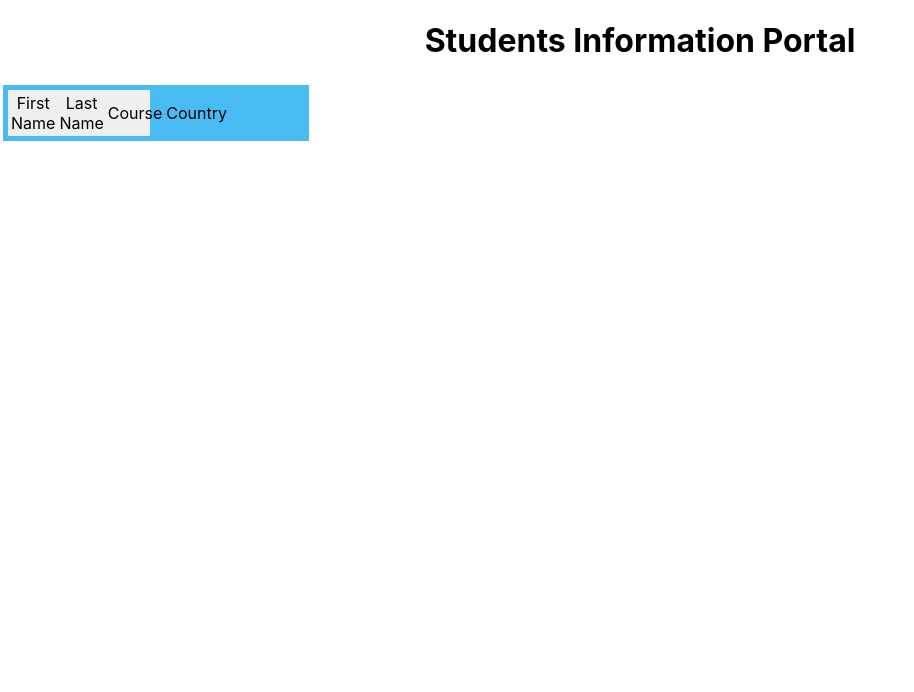
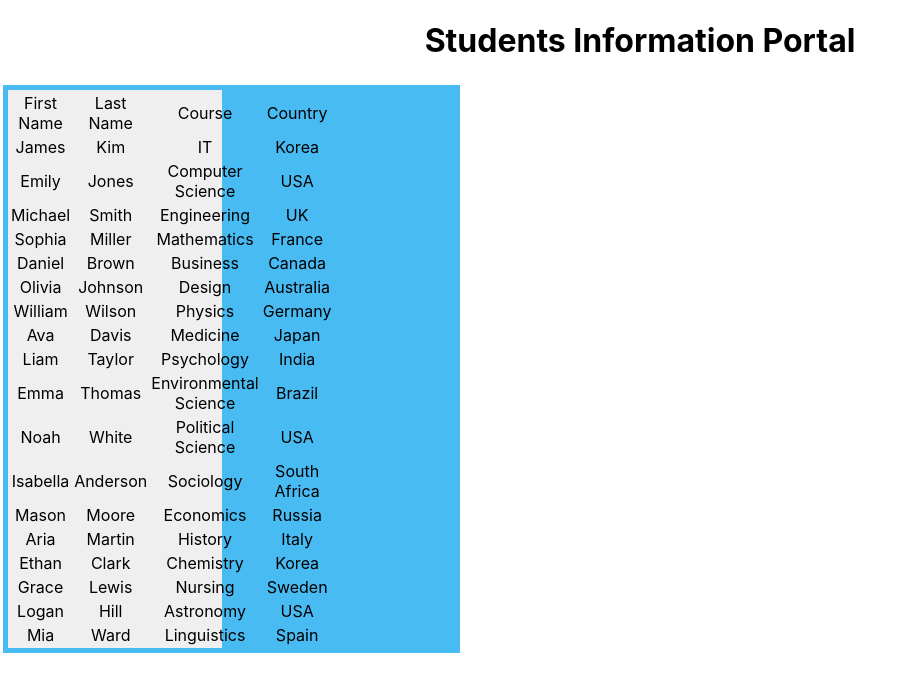
Before and after one commit to piyumalBhathiya/StudentInformationPortal, a React (Create React App) app in the folder myapp/: page / in a window 1280 px wide. Shown: the top 692 px of the page, without its empty margins (0-914 px from the left). Built offline with nearby package versions, Linux system fonts and the light colour scheme.

Commit message:
get data from parent and print using map

```diff
--- a/myapp/src/Components/StudentTable.js
+++ b/myapp/src/Components/StudentTable.js
@@ -12,6 +12,18 @@ export default function StudentTable(props) {
               <td>Country</td>
             </tr>
           </thead>
+          <tbody>
+            {
+                props.students.map(student=>
+                    <tr>
+                        <td>{student.firstName}</td>
+                        <td>{student.lastName}</td>
+                        <td>{student.course}</td>
+                        <td>{student.address.country}</td>
+                    </tr>
+                )
+            }
+          </tbody>
         </table>
       </div>
     </div>
```
